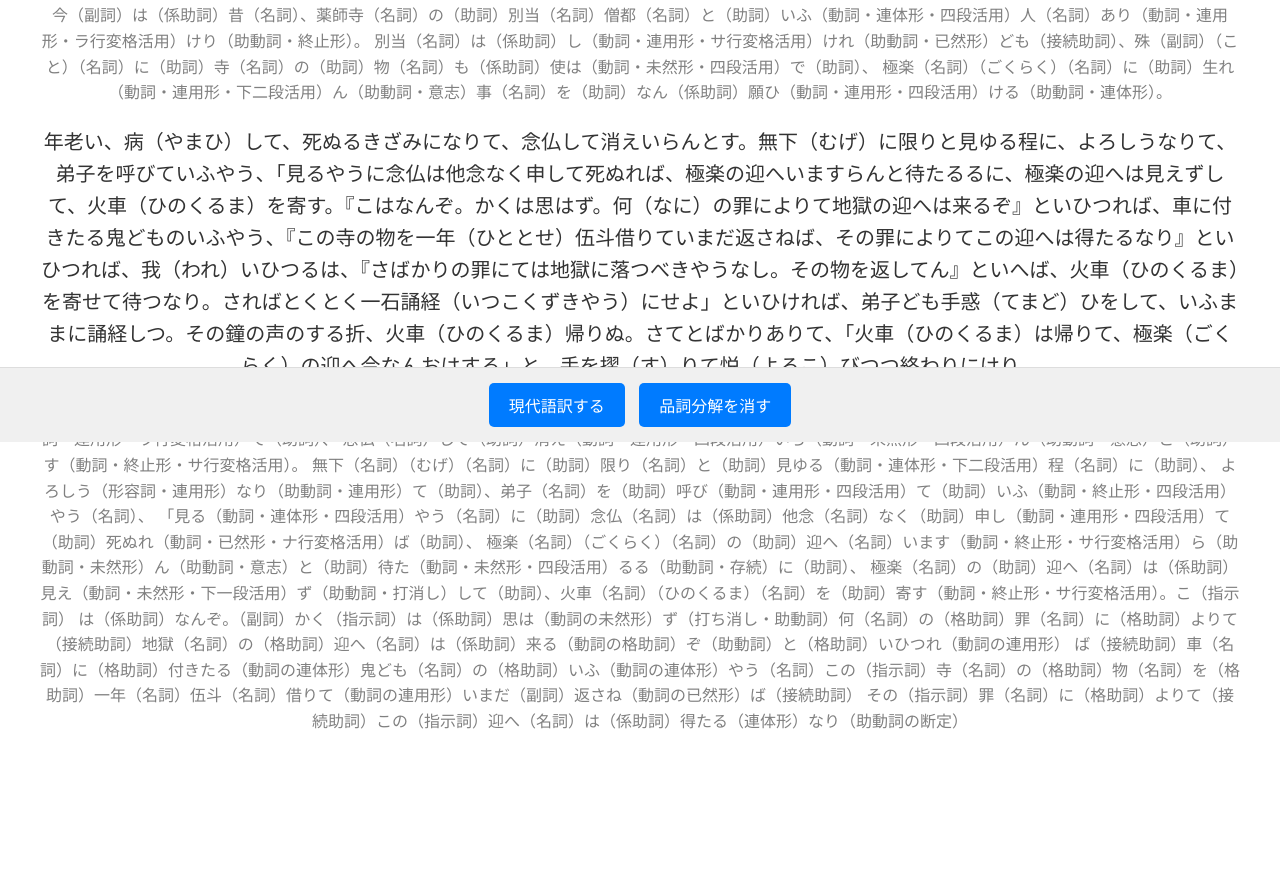
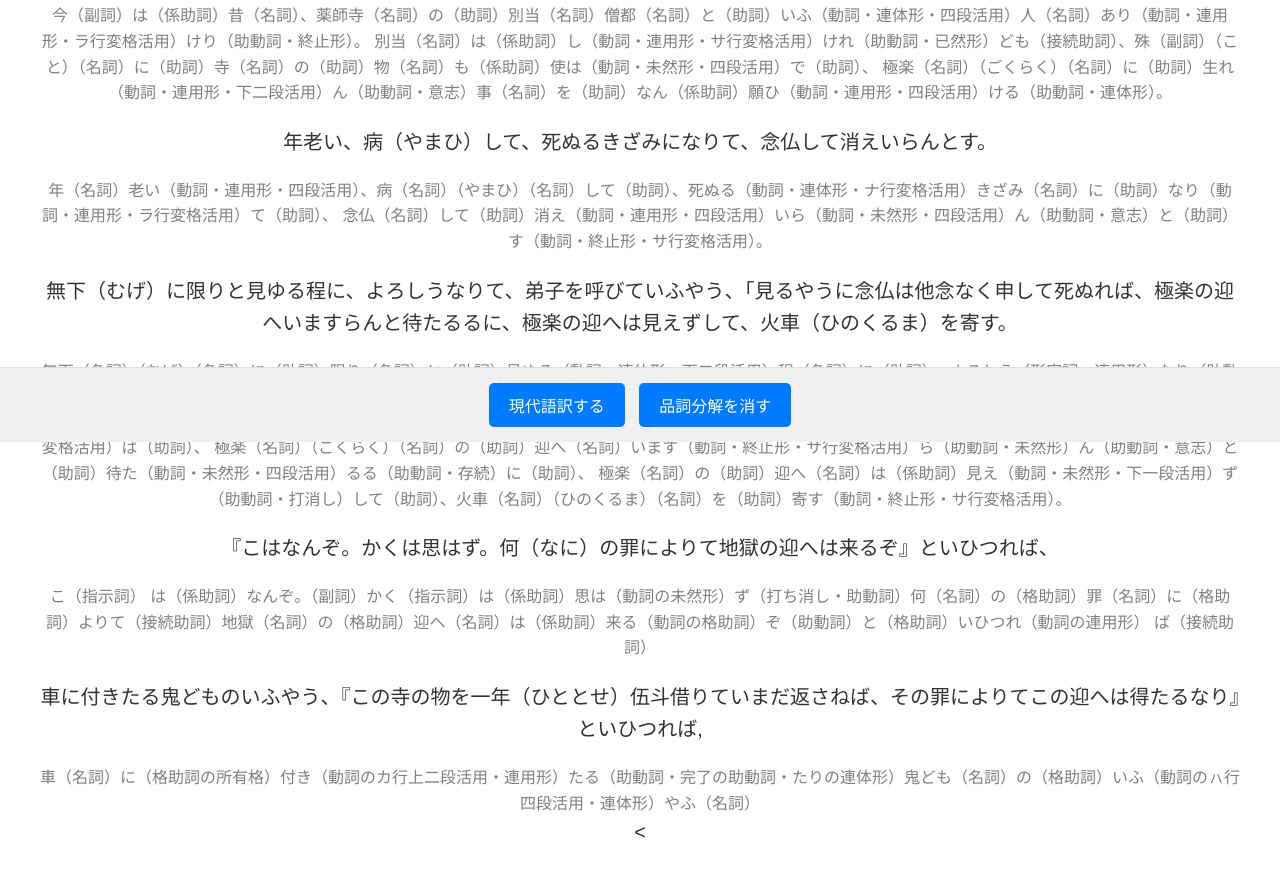
Before and after one commit to IZACK9/-, a plain HTML site: page uji-shuui-monogatari.html in a window 1280 px wide. Shown: the part 358-1234 px from the top of the page. Drawn offline with Linux system fonts and the light colour scheme.

Commit message:
Update uji-shuui-monogatari.html

```diff
--- a/uji-shuui-monogatari.html
+++ b/uji-shuui-monogatari.html
@@ -79,20 +79,37 @@
     </div>
 
     <p>
-      年老い、病（やまひ）して、死ぬるきざみになりて、念仏して消えいらんとす。無下（むげ）に限りと見ゆる程に、よろしうなりて、弟子を呼びていふやう、「見るやうに念仏は他念なく申して死ぬれば、極楽の迎へいますらんと待たるるに、極楽の迎へは見えずして、火車（ひのくるま）を寄す。『こはなんぞ。かくは思はず。何（なに）の罪によりて地獄の迎へは来るぞ』といひつれば、車に付きたる鬼どものいふやう、『この寺の物を一年（ひととせ）伍斗借りていまだ返さねば、その罪によりてこの迎へは得たるなり』といひつれば、我（われ）いひつるは、『さばかりの罪にては地獄に落つべきやうなし。その物を返してん』といへば、火車（ひのくるま）を寄せて待つなり。さればとくとく一石誦経（いつこくずきやう）にせよ」といひければ、弟子ども手惑（てまど）ひをして、いふままに誦経しつ。その鐘の声のする折、火車（ひのくるま）帰りぬ。さてとばかりありて、「火車（ひのくるま）は帰りて、極楽（ごくらく）の迎へ今なんおはする」と、手を摺（す）りて悦（よろこ）びつつ終わりにけり。
+      年老い、病（やまひ）して、死ぬるきざみになりて、念仏して消えいらんとす。
     </p>
     <div class="analysis">
       年（名詞）老い（動詞・連用形・四段活用）、病（名詞）（やまひ）（名詞）して（助詞）、死ぬる（動詞・連体形・ナ行変格活用）きざみ（名詞）に（助詞）なり（動詞・連用形・ラ行変格活用）て（助詞）、
       念仏（名詞）して（助詞）消え（動詞・連用形・四段活用）いら（動詞・未然形・四段活用）ん（助動詞・意志）と（助詞）す（動詞・終止形・サ行変格活用）。
+    </div>
+    <p>
+      無下（むげ）に限りと見ゆる程に、よろしうなりて、弟子を呼びていふやう、「見るやうに念仏は他念なく申して死ぬれば、極楽の迎へいますらんと待たるるに、極楽の迎へは見えずして、火車（ひのくるま）を寄す。
+    </p>
+    <div class="analysis">
       無下（名詞）（むげ）（名詞）に（助詞）限り（名詞）と（助詞）見ゆる（動詞・連体形・下二段活用）程（名詞）に（助詞）、
       よろしう（形容詞・連用形）なり（助動詞・連用形）て（助詞）、弟子（名詞）を（助詞）呼び（動詞・連用形・四段活用）て（助詞）いふ（動詞・終止形・四段活用）やう（名詞）、
       「見る（動詞・連体形・四段活用）やう（名詞）に（助詞）念仏（名詞）は（係助詞）他念（名詞）なく（助詞）申し（動詞・連用形・四段活用）て（助詞）死ぬれ（動詞・已然形・ナ行変格活用）ば（助詞）、
       極楽（名詞）（ごくらく）（名詞）の（助詞）迎へ（名詞）います（動詞・終止形・サ行変格活用）ら（助動詞・未然形）ん（助動詞・意志）と（助詞）待た（動詞・未然形・四段活用）るる（助動詞・存続）に（助詞）、
-      極楽（名詞）の（助詞）迎へ（名詞）は（係助詞）見え（動詞・未然形・下一段活用）ず（助動詞・打消し）して（助詞）、火車（名詞）（ひのくるま）（名詞）を（助詞）寄す（動詞・終止形・サ行変格活用）。こ（指示詞）
+      極楽（名詞）の（助詞）迎へ（名詞）は（係助詞）見え（動詞・未然形・下一段活用）ず（助動詞・打消し）して（助詞）、火車（名詞）（ひのくるま）（名詞）を（助詞）寄す（動詞・終止形・サ行変格活用）。
+    </div>
+    <p>
+      『こはなんぞ。かくは思はず。何（なに）の罪によりて地獄の迎へは来るぞ』といひつれば、
+    </p>
+    <div class="analysis">
+   こ（指示詞）
 は（係助詞）なんぞ。（副詞）かく（指示詞）は（係助詞）思は（動詞の未然形）ず（打ち消し・助動詞）何（名詞）の（格助詞）罪（名詞）に（格助詞）よりて（接続助詞）地獄（名詞）の（格助詞）迎へ（名詞）は（係助詞）来る（動詞の格助詞）ぞ（助動詞）と（格助詞）いひつれ（動詞の連用形）
-ば（接続助詞）車（名詞）に（格助詞）付きたる（動詞の連体形）鬼ども（名詞）の（格助詞）いふ（動詞の連体形）やう（名詞）この（指示詞）寺（名詞）の（格助詞）物（名詞）を（格助詞）一年（名詞）伍斗（名詞）借りて（動詞の連用形）いまだ（副詞）返さね（動詞の已然形）ば（接続助詞）
-        その（指示詞）罪（名詞）に（格助詞）よりて（接続助詞）この（指示詞）迎へ（名詞）は（係助詞）得たる（連体形）なり（助動詞の断定）
+ば（接続助詞）
     </div>
+    <p>
+      車に付きたる鬼どものいふやう、『この寺の物を一年（ひととせ）伍斗借りていまだ返さねば、その罪によりてこの迎へは得たるなり』といひつれば,
+    </p>
+    <div class="analysis">
+    車（名詞）に（格助詞の所有格）付き（動詞のカ行上二段活用・連用形）たる（助動詞・完了の助動詞・たりの連体形）鬼ども（名詞）の（格助詞）いふ（動詞のㇵ行四段活用・連体形）やふ（名詞）
+    </div>
+    <
         </article>
       </main>
     </div>
```
